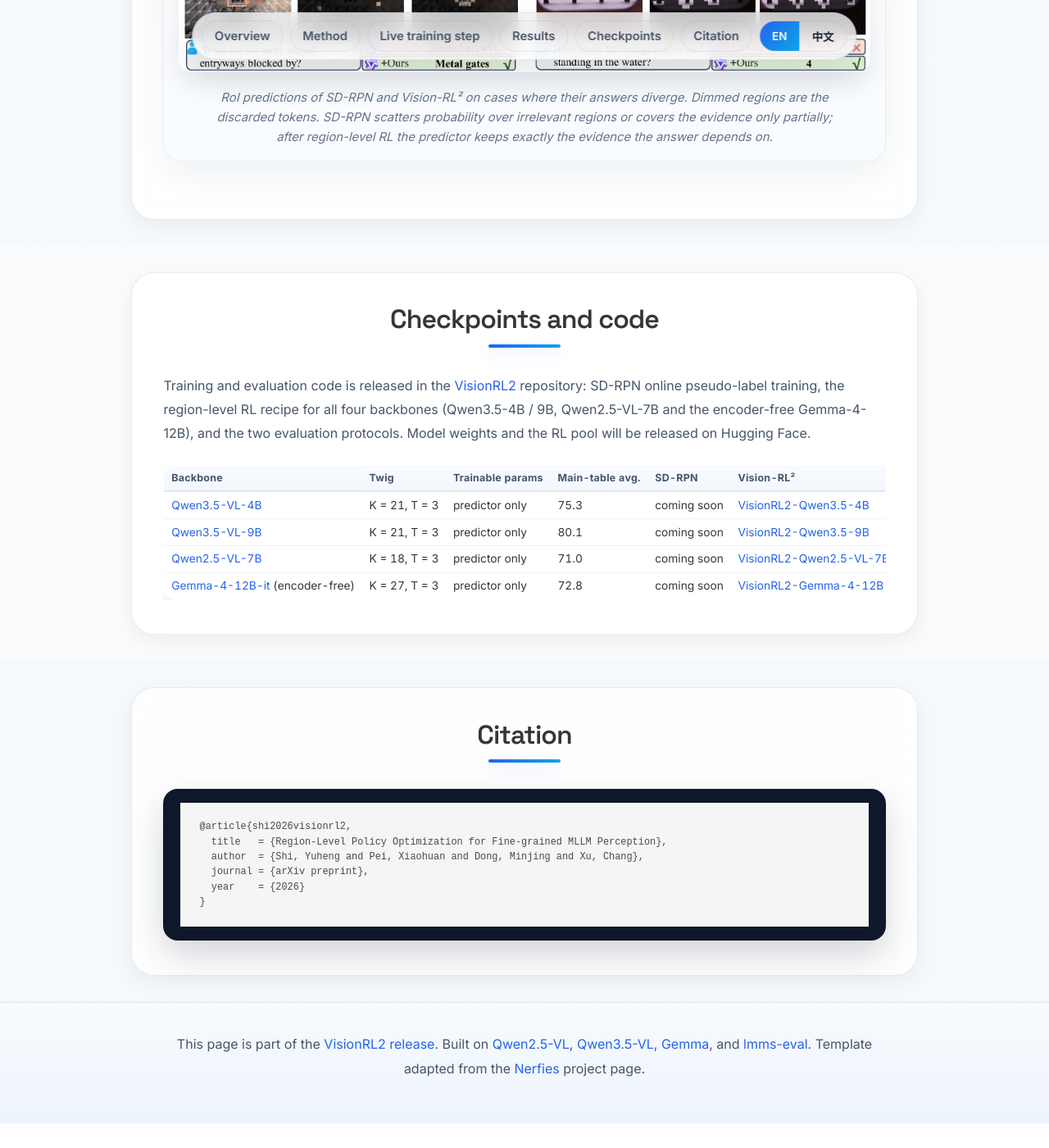
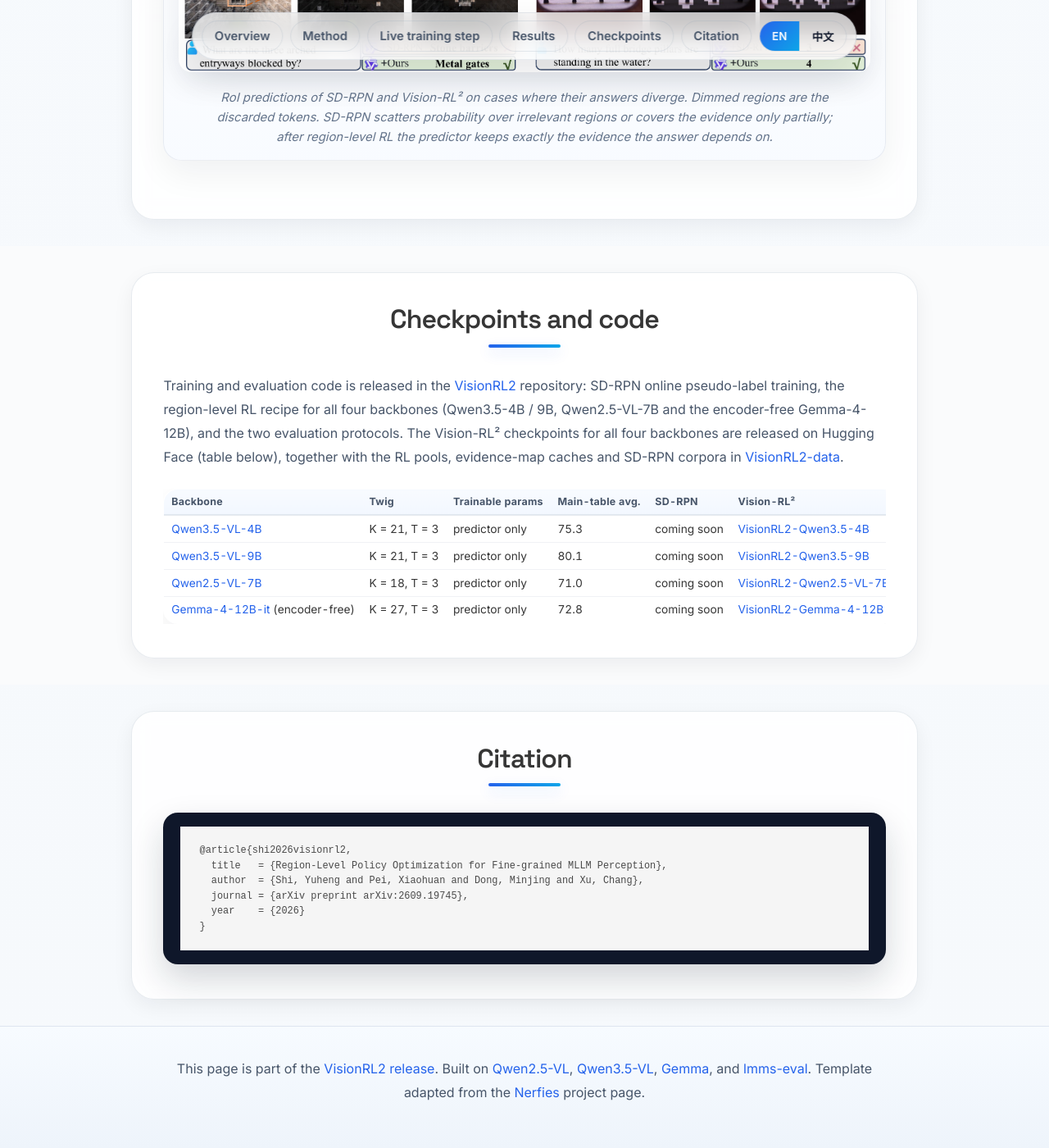
Before and after one commit to YuHengsss/YuHengsss.github.io, a Jekyll site: the page VisionRL2/index.html, which Jekyll copies as it is, in a window 1280 px wide and 1400 px high, scrolled down 8372 px. Shown: the whole window at 82% size. Built offline with Jekyll 4.4.1, drawn with Linux system fonts in a browser that asks for light colours; a style sheet for code colours, icons or effects is not loaded; before the commit the page ends 9742 px from its top, so only the background shows below that.

Commit message:
Vision-RL2 page: arXiv link
Co-Authored-By: Claude Fable 5.1 <noreply@anthropic.com>
Claude-Session: https://claude.ai/code/session_01EvgcaFjffwaXHaJ1K8R2LU

```diff
--- a/VisionRL2/index.html
+++ b/VisionRL2/index.html
@@ -67,7 +67,7 @@
 
           <div class="publication-links">
             <span class="link-block">
-              <a href="#" class="external-link button is-normal is-rounded is-dark" title="arXiv link will be added at release">
+              <a href="https://arxiv.org/abs/2609.19745" class="external-link button is-normal is-rounded is-dark">
                 <span class="icon"><i class="ai ai-arxiv"></i></span><span>arXiv</span>
               </a>
             </span>
@@ -349,8 +349,8 @@
       <span class="lang-en">Checkpoints and code</span><span class="lang-zh">模型权重与代码</span>
     </h2>
     <div class="content">
-      <p class="lang-en">Training and evaluation code is released in the <a href="https://github.com/YuHengsss/VisionRL2">VisionRL2</a> repository: SD-RPN online pseudo-label training, the region-level RL recipe for all four backbones (Qwen3.5-4B / 9B, Qwen2.5-VL-7B and the encoder-free Gemma-4-12B), and the two evaluation protocols. Model weights and the RL pool will be released on Hugging Face.</p>
-      <p class="lang-zh">训练与评估代码发布在 <a href="https://github.com/YuHengsss/VisionRL2">VisionRL2</a> 仓库：SD-RPN 在线伪标签训练、四个主干（Qwen3.5-4B / 9B、Qwen2.5-VL-7B 以及无视觉编码器的 Gemma-4-12B）的区域级 RL 配方，以及两套评估协议。模型权重与 RL 训练池将在 Hugging Face 发布。</p>
+      <p class="lang-en">Training and evaluation code is released in the <a href="https://github.com/YuHengsss/VisionRL2">VisionRL2</a> repository: SD-RPN online pseudo-label training, the region-level RL recipe for all four backbones (Qwen3.5-4B / 9B, Qwen2.5-VL-7B and the encoder-free Gemma-4-12B), and the two evaluation protocols. The Vision-RL² checkpoints for all four backbones are released on Hugging Face (table below), together with the RL pools, evidence-map caches and SD-RPN corpora in <a href="https://huggingface.co/datasets/YuhengSSS/VisionRL2-data">VisionRL2-data</a>.</p>
+      <p class="lang-zh">训练与评估代码发布在 <a href="https://github.com/YuHengsss/VisionRL2">VisionRL2</a> 仓库：SD-RPN 在线伪标签训练、四个主干（Qwen3.5-4B / 9B、Qwen2.5-VL-7B 以及无视觉编码器的 Gemma-4-12B）的区域级 RL 配方，以及两套评估协议。四个主干的 Vision-RL² 模型权重已在 Hugging Face 发布（见下表），RL 训练池、证据图缓存与 SD-RPN 语料也已一并发布于 <a href="https://huggingface.co/datasets/YuhengSSS/VisionRL2-data">VisionRL2-data</a>。</p>
     </div>
     <div class="table-container">
       <table class="table is-narrow results-table">
@@ -375,7 +375,7 @@
     <div class="bibtex-block"><pre><code>@article{shi2026visionrl2,
   title   = {Region-Level Policy Optimization for Fine-grained MLLM Perception},
   author  = {Shi, Yuheng and Pei, Xiaohuan and Dong, Minjing and Xu, Chang},
-  journal = {arXiv preprint},
+  journal = {arXiv preprint arXiv:2609.19745},
   year    = {2026}
 }</code></pre></div>
   </div>
```
